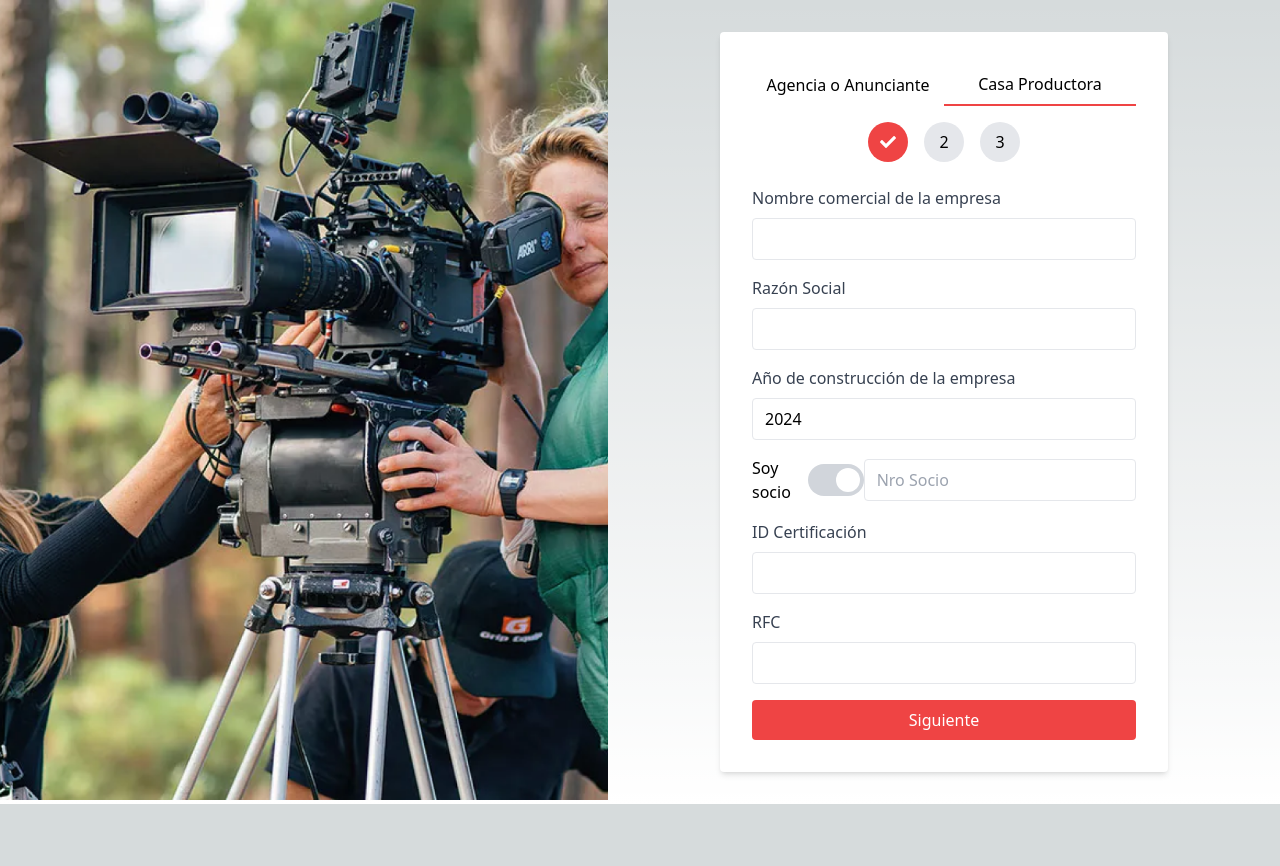
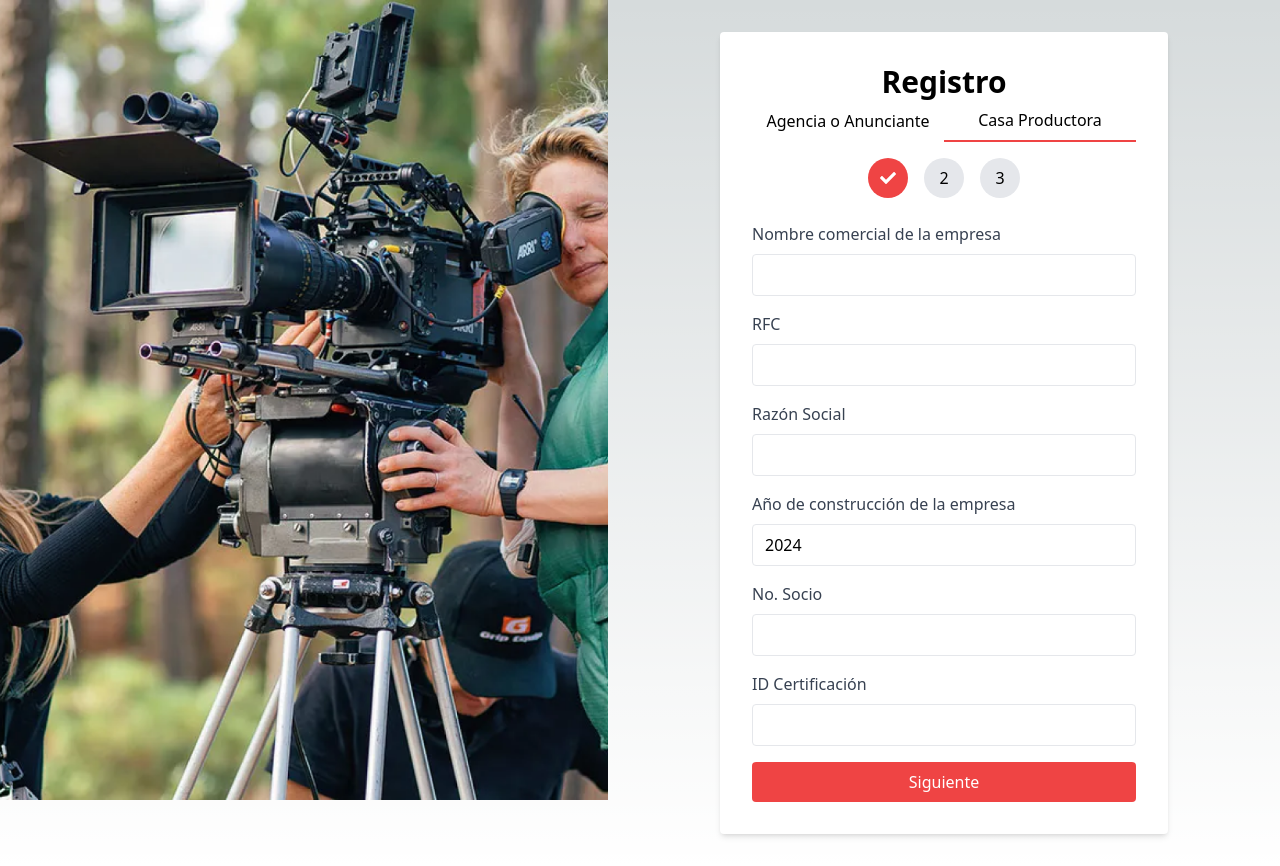
Before and after one commit to ialbertocamilo/amfi_frontend, a Next.js app: page /register in a window 1280 px wide. Both pictures are taken after a click on the button "Casa Productora". Before the commit the page ends 804 px from the top, so only its background shows below. Built offline with nearby package versions, Linux system fonts and the light colour scheme.

Commit message:
colores y textos

```diff
--- a/src/components/AddDirectorModal .tsx
+++ b/src/components/AddDirectorModal .tsx
@@ -13,9 +13,13 @@ type AddDirectorModalProps = {
 const AddDirectorModal = ({ isOpen, onClose, onAdd, director, onUpdate }: AddDirectorModalProps) => {
 
     const [name, setName] = useState('');
+    const [lastName, setLastName] = useState('');
     const [nationality, setNationality] = useState('');
+    const [typeRepresentative, setTypeRepresentative] = useState(1);
     const [residesInMexico, setResidesInMexico] = useState(false);
     const [birthYear, setBirthYear] = useState('');
+    const [directionYear, setDirectionYear] = useState('');
+
 
     useEffect(() => {
         console.log('director', director)
@@ -25,6 +29,9 @@ const AddDirectorModal = ({ isOpen, onClose, onAdd, director, onUpdate }: AddDir
             setNationality(director?.nationality || '');
             setResidesInMexico(director?.residesInMexico || false);
             setBirthYear(director?.birthYear || '');
+            setDirectionYear(director?.directionYear || '');
+            setLastName(director?.lastName || '');
+            setTypeRepresentative(director?.typeRepresentative || 1);
         }
     }, [director]);
 
@@ -49,6 +56,9 @@ const AddDirectorModal = ({ isOpen, onClose, onAdd, director, onUpdate }: AddDir
         setNationality('');
         setResidesInMexico(false);
         setBirthYear('');
+        setDirectionYear('');
+        setLastName('');
+        setTypeRepresentative(1);
     };
 
     if (!isOpen) return null;
@@ -57,16 +67,25 @@ const AddDirectorModal = ({ isOpen, onClose, onAdd, director, onUpdate }: AddDir
         <div className={styles.modalOverlay}>
             <div className={styles.modalContent}>
                 <div className={styles.modalHeader}>
-                    <h2>Agregar(1)</h2>
+                    <h2 className="text-2xl text-black font-bold">Agregar Director</h2>
                     <button className={styles.closeButton} onClick={onClose}>×</button>
                 </div>
+                <span className="text-sm text-gray-400">Ingresa información oficial, no uses apodos o nicknames.</span>
                 <div className={styles.modalBody}>
                     <p>Ingresa los datos del director</p>
                     <div className={styles.formGroup}>
-                        <label>Nombre y apellidos oficiales del Director representado</label>
+                        <label>Nombres</label>
                         <input
                             type="text"
                             value={name}
+                            onChange={(e) => setName(e.target.value)}
+                        />
+                    </div>
+                    <div className={styles.formGroup}>
+                        <label>Apellidos</label>
+                        <input
+                            type="text"
+                            value={lastName}
                             onChange={(e) => setName(e.target.value)}
                         />
                     </div>
@@ -103,10 +122,29 @@ const AddDirectorModal = ({ isOpen, onClose, onAdd, director, onUpdate }: AddDir
                         </div>
                     </div>
                     <div className={styles.formGroup}>
+                        <label>Tipo de representación</label>
+                        <select
+                            value={typeRepresentative}
+                            onChange={(e) => setTypeRepresentative(Number(e.target.value))}
+                        >
+                            <option value={1}>Representación 1</option>
+                            <option value={2}>Representación 2</option>
+                        </select>
+                    </div>
+                    <div className={styles.formGroup}>
                         <label>Año de nacimiento del Director</label>
                         <input
                             type="date"
                             value={birthYear}
+                            onChange={(e) => setBirthYear(e.target.value)}
+                            placeholder="Elige el año"
+                        />
+                    </div>
+                    <div className={styles.formGroup}>
+                        <label>¿En qué año empezó a dirigir?</label>
+                        <input
+                            type="date"
+                            value={directionYear}
                             onChange={(e) => setBirthYear(e.target.value)}
                             placeholder="Elige el año"
                         />
@@ -127,7 +165,10 @@ const AddDirectorModal = ({ isOpen, onClose, onAdd, director, onUpdate }: AddDir
                                     nationality: nationality,
                                     residesInMexico: residesInMexico,
                                     birthYear: birthYear,
-                                    id: director?.id || null
+                                    id: director?.id || null,
+                                    lastName: lastName,
+                                    directionYear: directionYear,
+                                    typeRepresentative: Number(typeRepresentative)
                                 });
                             } else {
                                 handleAdd(true);
--- a/src/components/AddDirectorModal.module.css
+++ b/src/components/AddDirectorModal.module.css
@@ -20,6 +20,7 @@
 }
 
 .modalHeader {
+  color: black;
   display: flex;
   justify-content: space-between;
   align-items: center;
--- a/src/components/registroProductora2.tsx
+++ b/src/components/registroProductora2.tsx
@@ -5,16 +5,18 @@ interface registroEntity {
     formData: any,
     handleInputChange: any;
     handleSubmit: any
-    prev: any|undefined;
-    next: any|undefined;
+    prev: any | undefined;
+    next: any | undefined;
 }
 
 
-const RegistroProductora2 = ({ formData , handleInputChange, handleSubmit, prev, next}: registroEntity) => {
+const RegistroProductora2 = ({ formData, handleInputChange, handleSubmit, prev, next }: registroEntity) => {
     return (
         <div >
             <br />
             <form onSubmit={handleSubmit} >
+
+
                 <div className="mb-4">
                     <label className="block text-gray-700 mb-2" htmlFor="email">Correo electrónico corporativo</label>
                     <input className="w-full px-3 py-2 border rounded" type="email" id="email" name="email" value={formData.email} onChange={handleInputChange} />
@@ -24,18 +26,29 @@ const RegistroProductora2 = ({ formData , handleInputChange, handleSubmit, prev,
                     <input className="w-full px-3 py-2 border rounded" type="text" id="jobTitle" name="jobTitle" value={formData.jobTitle} onChange={handleInputChange} />
                 </div>
                 <div className="mb-4">
+                    <label className="block text-gray-700 mb-2" htmlFor="legalName">Nombres</label>
+                    <input className="w-full px-3 py-2 border rounded" type="text" id="name" name="name" value={formData.name} onChange={handleInputChange} />
+                </div>
+                <div className="mb-4">
+                    <label className="block text-gray-700 mb-2" htmlFor="legalName">Apellidos</label>
+                    <input className="w-full px-3 py-2 border rounded" type="text" id="lastName" name="lastName" value={formData.lastName} onChange={handleInputChange} />
+                </div>
+                <div className="mb-4">
                     <label className="block text-gray-700 mb-2" htmlFor="linkInstagram">Link de Instagram</label>
                     <input className="w-full px-3 py-2 border rounded" type="text" id="linkInstagram" name="linkInstagram" value={formData.linkInstagram} onChange={handleInputChange} />
+                </div>
+                <div className="mb-4">
+                    <label className="block text-gray-700 mb-2" htmlFor="linkFacebook">Link de Facebook</label>
+                    <input className="w-full px-3 py-2 border rounded" type="text" id="linkFacebook" name="linkFacebook" value={formData.linkFacebook} onChange={handleInputChange} />
                 </div>
                 <div className="mb-4">
                     <label className="block text-gray-700 mb-2" htmlFor="linkLinkedin">Link de Linkedin</label>
                     <input className="w-full px-3 py-2 border rounded" type="text" id="linkLinkedin" name="clinkLinkedin" value={formData.linkLinkedin} onChange={handleInputChange} />
                 </div>
                 <div className="mb-4">
-                    <label className="block text-gray-700 mb-2" htmlFor="linkPaginaWeb">Link de pagina Web</label>
+                    <label className="block text-gray-700 mb-2" htmlFor="linkPaginaWeb">Link de Página web</label>
                     <input className="w-full px-3 py-2 border rounded" type="text" id="linkPaginaWeb" name="linkPaginaWeb" value={formData.linkPaginaWeb} onChange={handleInputChange} />
                 </div>
-
                 <div className="mb-4">
                     <label className="block text-gray-700 mb-2" htmlFor="password">Contraseña</label>
                     <input className="w-full px-3 py-2 border rounded" type="password" id="password" name="password" value={formData.password} onChange={handleInputChange} />
--- a/src/entities/Director.ts
+++ b/src/entities/Director.ts
@@ -1,7 +1,10 @@
 export interface Director {
     id: number | null,
     name: string;
+    lastName: string;
     nationality: string;
     residesInMexico: boolean;
+    typeRepresentative: number;
     birthYear: string;
+    directionYear: string;
 }
--- a/src/pages/register.tsx
+++ b/src/pages/register.tsx
@@ -57,33 +57,33 @@ const Register = () => {
     const [isModalOpen, setIsModalOpen] = useState(false);
     const [directors, setDirectors] = useState<Director[]>([]);
 
-    let directorsTmp:Director[] = [
-        {
-            id: 1, name: 'Alfonso Portillo',
-            nationality: 'Mexicana',
-            residesInMexico: true,
-            birthYear: '2025'
-        },
-        {
-            id: 2, name: 'Camilo Vizcarra',
-            nationality: 'Mexicana',
-            residesInMexico: true,
-            birthYear: '2024'
-        },
-        {
-            id: 3, name: 'Sebastian Rodas',
-            nationality: 'Mexicana',
-            residesInMexico: false,
-            birthYear: ''
-        }
-    ];
+    // let directorsTmp: Director[] = [
+    //     {
+    //         id: 1, name: 'Alfonso Portillo',
+    //         nationality: 'Mexicana',
+    //         residesInMexico: true,
+    //         birthYear: '2025'
+    //     },
+    //     {
+    //         id: 2, name: 'Camilo Vizcarra',
+    //         nationality: 'Mexicana',
+    //         residesInMexico: true,
+    //         birthYear: '2024'
+    //     },
+    //     {
+    //         id: 3, name: 'Sebastian Rodas',
+    //         nationality: 'Mexicana',
+    //         residesInMexico: false,
+    //         birthYear: ''
+    //     }
+    // ];
     // setDirectors(directorsTmp)
 
     const handleAddDirector = (director: Director) => {
-          const updatedDirectors = [...directors, director];
-          setDirectors(updatedDirectors)
+        const updatedDirectors = [...directors, director];
+        setDirectors(updatedDirectors)
 
-      };
+    };
 
 
     const [activeTab, setActiveTab] = useState<string>('agencia');
@@ -116,15 +116,16 @@ const Register = () => {
             </div>
             <div className="flex-1 flex flex-col items-center justify-center p-8">
                 <div className="w-full max-w-md bg-white p-8 shadow-md rounded">
+                    <h1 className="text-3xl text-black font-bold text-center">Registro</h1>
                     <div className="flex justify-between mb-4">
                         <button
-                            className={`flex-1 text-center py-2 ${activeTab === 'agencia' ? 'border-b-2 border-red-500' : ''}`}
+                            className={`flex-1 text-center py-2 text-black ${activeTab === 'agencia' ? 'border-b-2 border-red-500' : ''}`}
                             onClick={() => setActiveTab('agencia')}
                         >
                             Agencia o Anunciante
                         </button>
                         <button
-                            className={`flex-1 text-center py-2 ${activeTab === 'productora' ? 'border-b-2 border-red-500' : ''}`}
+                            className={`flex-1 text-center py-2 text-black ${activeTab === 'productora' ? 'border-b-2 border-red-500' : ''}`}
                             onClick={() => setActiveTab('productora')}
                         >
                             Casa Productora
@@ -133,7 +134,7 @@ const Register = () => {
 
                     {activeTab === 'agencia' && (
                         <form onSubmit={handleSubmit}>
-                            <h1 className="text-2xl font-bold mb-4">Registro Agencia o Anunciante</h1>
+                            {/* <h1 className="text-2xl font-bold mb-4 text-black">Registro Agencia o Anunciante</h1> */}
                             {/* Resto de los campos de formulario para Agencia o Anunciante */}
                             <div className="mb-4">
                                 <label className="block text-gray-700 mb-2" htmlFor="companyName">Nombre comercial de la empresa</label>
@@ -152,12 +153,12 @@ const Register = () => {
                                 <input className="w-full px-3 py-2 border rounded" type="text" id="lastName" name="lastName" value={formData.lastName} onChange={handleChange} />
                             </div>
                             <div className="mb-4">
+                                <label className="block text-gray-700 mb-2" htmlFor="jobTitle">Cargo o Puesto</label>
+                                <input className="w-full px-3 py-2 border rounded" type="text" id="jobTitle" name="jobTitle" value={formData.jobTitle} onChange={handleChange} />
+                            </div>
+                            <div className="mb-4">
                                 <label className="block text-gray-700 mb-2" htmlFor="email">Correo electrónico corporativo</label>
                                 <input className="w-full px-3 py-2 border rounded" type="email" id="email" name="email" value={formData.email} onChange={handleChange} />
-                            </div>
-                            <div className="mb-4">
-                                <label className="block text-gray-700 mb-2" htmlFor="jobTitle">Cargo o Puesto</label>
-                                <input className="w-full px-3 py-2 border rounded" type="text" id="jobTitle" name="jobTitle" value={formData.jobTitle} onChange={handleChange} />
                             </div>
                             <div className="mb-4">
                                 <label className="block text-gray-700 mb-2" htmlFor="password">Contraseña</label>
@@ -205,9 +206,14 @@ const Register = () => {
                                 <form onSubmit={handleSubmit}>
                                     <br />
                                     {/* Resto de los campos de formulario para Casa Productora */}
+
                                     <div className="mb-4">
                                         <label className="block text-gray-700 mb-2" htmlFor="companyName">Nombre comercial de la empresa</label>
                                         <input className="w-full px-3 py-2 border rounded" type="text" id="companyName" name="companyName" value={formData.companyName} onChange={handleChange} />
+                                    </div>
+                                    <div className="mb-4">
+                                        <label className="block text-gray-700 mb-2" htmlFor="rfc">RFC</label>
+                                        <input className="w-full px-3 py-2 border rounded" type="text" id="rfc" name="rfc" value={formData.rfc} onChange={handleChange} />
                                     </div>
                                     <div className="mb-4">
                                         <label className="block text-gray-700 mb-2" htmlFor="legalName">Razón Social</label>
@@ -217,53 +223,14 @@ const Register = () => {
                                         <label className="block text-gray-700 mb-2" htmlFor="anio">Año de construcción de la empresa</label>
                                         <input className="w-full px-3 py-2 border rounded" type="number" id="anio" name="anio" value={formData.anio} onChange={handleChange} />
                                     </div>
-                                    <div className="mb-4 flex items-center">
-                                        <label className="mr-2" htmlFor="isMenberANFI">Soy socio</label>
-                                        <div className="relative">
-                                            <input
-                                                type="checkbox"
-                                                id="isMenberANFI"
-                                                name="isMenberANFI"
-                                                checked={formData.isMenberANFI || false}
-                                                onChange={handleChange}
-                                                className="sr-only"
-                                            />
-                                            <div
-                                                className="block bg-gray-300 w-14 h-8 rounded-full cursor-pointer"
-                                                onClick={() =>
-                                                    handleChange({
-                                                        target: {
-                                                            name: 'isMenberANFI',
-                                                            type: 'checkbox',
-                                                            checked: !formData.isMenberANFI
-                                                        }
-                                                    })
-                                                }
-                                            ></div>
-                                            <div
-                                                className={`dot absolute left-1 top-1 bg-white w-6 h-6 rounded-full transition ${formData.isMenberANFI ? 'transform translate-x-full bg-green-500' : ''
-                                                    }`}
-                                            ></div>
-                                        </div>
-                                        <input
-                                            className="w-full px-3 py-2 border rounded"
-                                            type="text"
-                                            id="nroSocio"
-                                            name="nroSocio"
-                                            value={formData.nroSocio || ''}
-                                            onChange={handleChange}
-                                            placeholder="Nro Socio"
-                                        />
+                                    <div className="mb-4">
+                                        <label className="block text-gray-700 mb-2" htmlFor="nroSocio">No. Socio</label>
+                                        <input className="w-full px-3 py-2 border rounded" type="text" id="nroSocio" name="nroSocio" value={formData.nroSocio} onChange={handleChange} />
                                     </div>
                                     <div className="mb-4">
                                         <label className="block text-gray-700 mb-2" htmlFor="idCertificacion">ID Certificación</label>
                                         <input className="w-full px-3 py-2 border rounded" type="text" id="idCertificacion" name="idCertificacion" value={formData.idCertificacion} onChange={handleChange} />
                                     </div>
-                                    <div className="mb-4">
-                                        <label className="block text-gray-700 mb-2" htmlFor="rfc">RFC</label>
-                                        <input className="w-full px-3 py-2 border rounded" type="text" id="rfc" name="rfc" value={formData.rfc} onChange={handleChange} />
-                                    </div>
-
                                     <button type="submit" className="w-full bg-red-500 text-white py-2 rounded" onClick={() => setActiveTabRegisterProductora('2')}>Siguiente</button>
 
                                 </form>
```
Also changed, not shown: src/pages/reset-password.tsx (+6 -4 lines).
